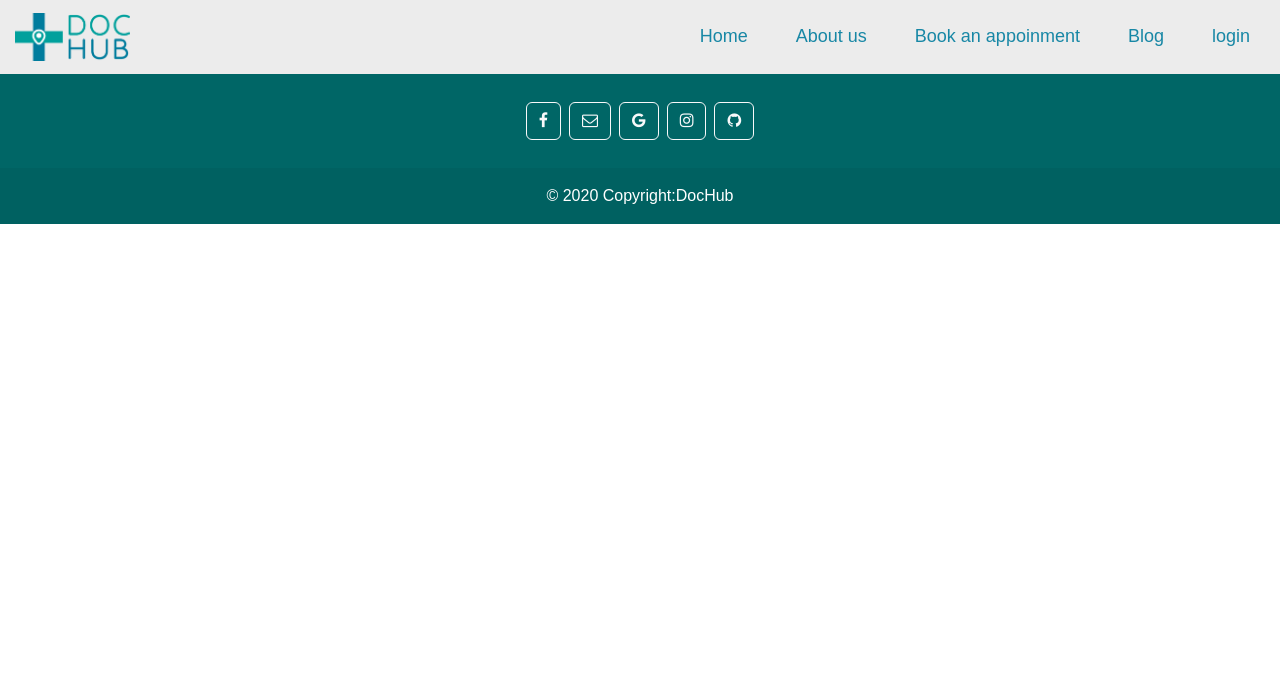
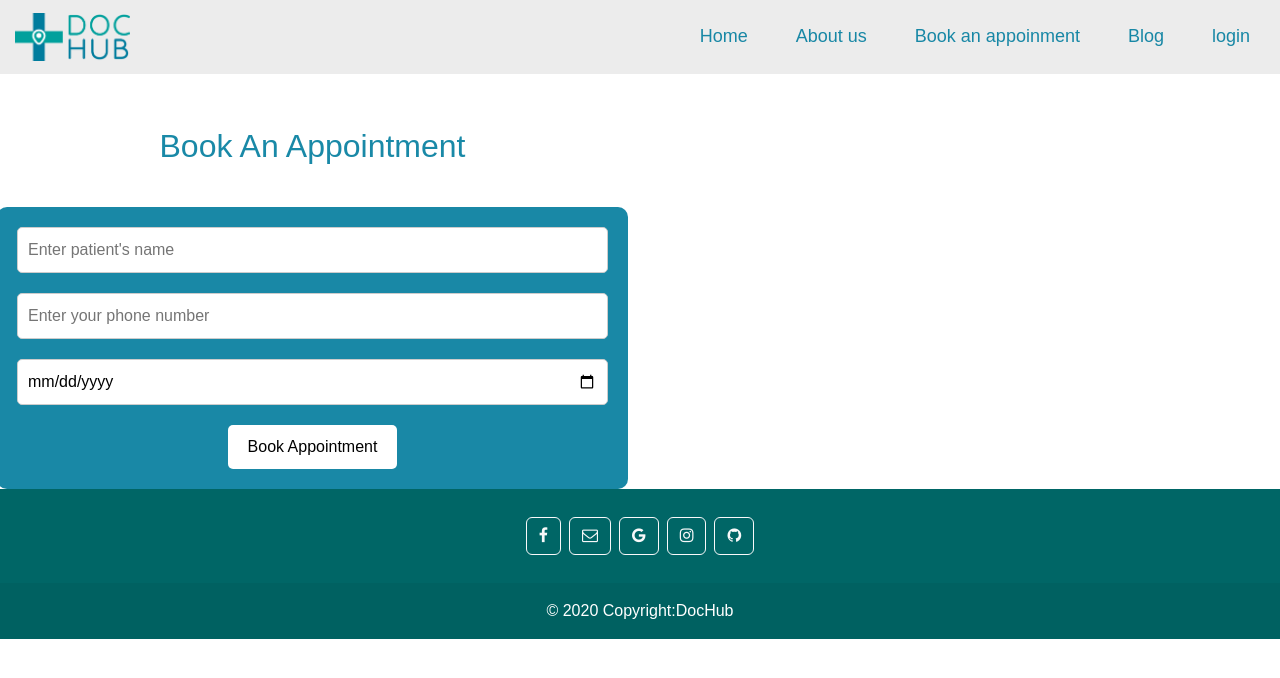
Before and after one commit to Aakash0904/DocHub, a React (Create React App) app: page /listform in a window 1280 px wide. Shown: the top 678 px of the page. Built offline with nearby package versions, Linux system fonts and the light colour scheme; data requests are answered from the project's data file.

Commit message:
listing form

```diff
--- a/db.json
+++ b/db.json
@@ -9,7 +9,7 @@
     {
       "name": "Apollo CBCC Cancer Care",
       "speciality": "Oncology",
-      "img": "apex-heart.png",
+      "img": "apollo-hospital.png",
       "location": "Ahmedabad"
     },
     {
--- a/package.json
+++ b/package.json
@@ -11,6 +11,7 @@
     "bootstrap": "^5.2.3",
     "concurrently": "^8.0.1",
     "formik": "^2.2.9",
+    "jquery": "^3.6.4",
     "json-server": "^0.17.3",
     "react": "^18.2.0",
     "react-bootstrap": "^2.7.3",
--- a/src/App.js
+++ b/src/App.js
@@ -11,6 +11,7 @@ import "./pages/appointment/appointment.css";
 import Header from "./components/common/Header";
 import Footer from "./components/common/Footer";
 import Appointment from "./pages/appointment/Appointment";
+import ListForm from "./pages/list/listform";
 import Home from "./pages/home/Home";
 import About from "./pages/about/About";
 import Blog from "./pages/blog/Blog";
@@ -50,6 +51,7 @@ function App() {
           <Route path="signup" element={<Signup />} />
           <Route path="login" element={<Login />} />
           <Route path="admin" element={<Admin />} />
+          <Route path="listform" element={<ListForm />} />
         </Routes>
 
         <Footer />
--- a/src/components/common/Header.js
+++ b/src/components/common/Header.js
@@ -1,14 +1,32 @@
-import React from "react";
+import React, { useState, useEffect } from "react";
+import "./header.css";
 import logo from "../../assets/Images/main_logo.png";
 import { Link } from "react-router-dom";
 // import { useAuth0 } from "@auth0/auth0-react";
 
 const Header = () => {
+  const [navbarBg, setNavbarBg] = useState("transparent");
+  useEffect(() => {
+    const handleScroll = () => {
+      if (window.pageYOffset > 30) {
+        setNavbarBg("#ffffff"); // Change the background color to opaque when scrolled
+      } else {
+        setNavbarBg("transparent"); // Set background color to transparent when at the top of the page
+      }
+    };
+
+    window.addEventListener("scroll", handleScroll);
+
+    return () => {
+      window.removeEventListener("scroll", handleScroll);
+    };
+  }, []);
+
   // const { loginWithRedirect, isAuthenticated, logout, user } = useAuth0();
   return (
     <>
       <header>
-        <nav className="navbar navbar-expand-lg h-5 ">
+        <nav bg={navbarBg} className="navbar navbar-expand-lg h-5 ">
           <Link className="navbar-brand" to="#">
             <img src={logo} className="logo" width="115" height="auto" alt="" />
           </Link>
@@ -43,30 +61,6 @@ const Header = () => {
               <Link className="nav-link" to="/login">
                 login
               </Link>
-              {/* {console.log("login", isAuthenticated)}
-              {console.log("Data", user)}
-              {isAuthenticated ? (
-                <Link
-                  onClick={() =>
-                    logout({
-                      logoutParams: { returnTo: window.location.origin },
-                    })
-                  }
-                >
-                  Logout
-                </Link>
-              ) : (
-                <Link onClick={() => loginWithRedirect()}>Login</Link>
-              )} */}
-              {/* <Link
-                onClick={() =>
-                  logout({
-                    logoutParams: { returnTo: window.location.origin },
-                  })
-                }
-              >
-                Logout
-              </Link> */}
             </div>
           </div>
         </nav>
--- /dev/null
+++ b/src/components/common/header.css
@@ -0,0 +1,3 @@
+.transparent {
+    background-color: transparent;
+}
--- a/src/pages/list/ConList.css
+++ b/src/pages/list/ConList.css
@@ -10,6 +10,10 @@
     color: var(--primary-color);
 }
 
+.card {
+    /* height: 430px; */
+    width: auto;
+}
 
 
 
@@ -20,13 +24,12 @@
     border: 1px solid var(--primary-color);
 }
 
-
-.card:hover {
+/* .card:hover {
     padding: 3px;
     transform: scale(1.05);
     border-radius: 10px;
     box-shadow: 5px 5px 10px rgba(0, 0, 0, 1);
-}
+} */
 
 .btn1:hover {
     width: 100%;
--- a/src/pages/list/ConList.js
+++ b/src/pages/list/ConList.js
@@ -103,11 +103,12 @@ const ConList = () => {
       </section>
 
       <section className="container-fluid">
-        <div className="row row-cols-1 row-cols-md-5 g-4 mt-3">
+        {/* <div className="row row-cols-1 row-cols-md-5 g-4 mt-3"> */}
+        <div className="row">
           {hospitalData?.map((item, index) => {
             return (
               <>
-                <div className="col">
+                {/* <div className="col">
                   <div className="card h-100">
                     <img
                       src={IMG(item.img)}
@@ -127,6 +128,50 @@ const ConList = () => {
                       >
                         Show Details
                       </button>
+                    </div>
+                  </div>
+                </div> */}
+                <div className="col-3 mb-3 ">
+                  <div className="card-deck ">
+                    <div className="card card_list ">
+                      <div className="view overlay">
+                        <img
+                          className="card-img-top "
+                          src={IMG(item.img)}
+                          alt="Card image cap"
+                          height={"265px"}
+                          width={"auto"}
+                        />
+                        <a href="#!">
+                          <div className="mask rgba-white-slight"></div>
+                        </a>
+                      </div>
+
+                      <div className="card-body">
+                        <h5 className="card-title">{item.name}</h5>
+                      </div>
+                      {/* <p className="card-text">
+                        Some quick example text to build on the card title and
+                        make up the bulk of the card's content.
+                      </p> */}
+                      {/* <button
+                          type="submit"
+                          className="btn btn-primary mt-1 mb-1 btn1"
+                          data-bs-toggle="modal"
+                          data-bs-target={`#hospital-${index}`}
+                        >
+                          Show more
+                        </button> */}
+                      <div className="card-footer">
+                        <a
+                          className="btn btn-outline-primary"
+                          data-bs-toggle="modal"
+                          data-bs-target={`#hospital-${index}`}
+                          data-mdb-ripple-color="dark"
+                        >
+                          Read more
+                        </a>
+                      </div>
                     </div>
                   </div>
                 </div>
@@ -150,7 +195,7 @@ const ConList = () => {
                       <div className="modal-body">...</div>
                       <div className="modal-footer">
                         <button type="button" className="btn btn-primary">
-                          Enquire Now
+                          c Enquire Now
                         </button>
                         <button type="button" className="btn btn-primary">
                           Book Appointment
@@ -169,7 +214,7 @@ const ConList = () => {
             return (
               <>
                 <div className="col">
-                  <div className="card h-100">
+                  <div className="card card_list h-100">
                     <img
                       src="/Images/zydus.jpg"
                       className="card-img-top"
--- /dev/null
+++ b/src/pages/list/listform.css
@@ -0,0 +1,28 @@
+.list_form {
+    display: flex;
+    flex-direction: column;
+    justify-content: center;
+    align-items: center;
+    /* height: 100vh; */
+}
+
+input[type="text"],
+select,
+input[type="tel"],
+input[type="email"],
+textarea {
+    width: 100%;
+    padding: 10px;
+    border-radius: 5px;
+    border: 1px solid #ccc;
+    margin-bottom: 20px;
+
+}
+
+.list_form {
+    background-color: var(--primary-color);
+    padding: 20px;
+    border-radius: 10px;
+    color: #000;
+    /* box-shadow: 0px 0px 0px 3px rgba(1, 1, 1, 0.182); */
+}
--- /dev/null
+++ b/src/pages/list/listform.js
@@ -0,0 +1,44 @@
+import React from "react";
+import "./listform.css";
+
+const ContactForm = () => {
+  return (
+    <div className="row">
+      <div className="col-12 col-sm-12 col-md-12 col-lg-6">
+        <div className="form   ">
+          <h2>Book an Appointment</h2>
+          <form className="list_form">
+            <input
+              type="text"
+              id="name"
+              name="name"
+              placeholder="Enter patient's name"
+              required
+            />
+
+            <input
+              type="tel"
+              id="phone"
+              name="phone"
+              placeholder="Enter your phone number"
+              required
+            />
+            <input
+              type="date"
+              id="date"
+              min={new Date().toISOString().split("T")[0]}
+              name="date"
+              required
+            />
+
+            <></>
+
+            <input type="submit" value="Book Appointment" />
+          </form>
+        </div>
+      </div>
+    </div>
+  );
+};
+
+export default ContactForm;
```
Also changed, not shown: src/assets/hospital_img/Apollo-cbcc.jpg (deleted), src/global.css (line endings or trailing spaces), 1 other file (tests, documents, lock files or other folders).
